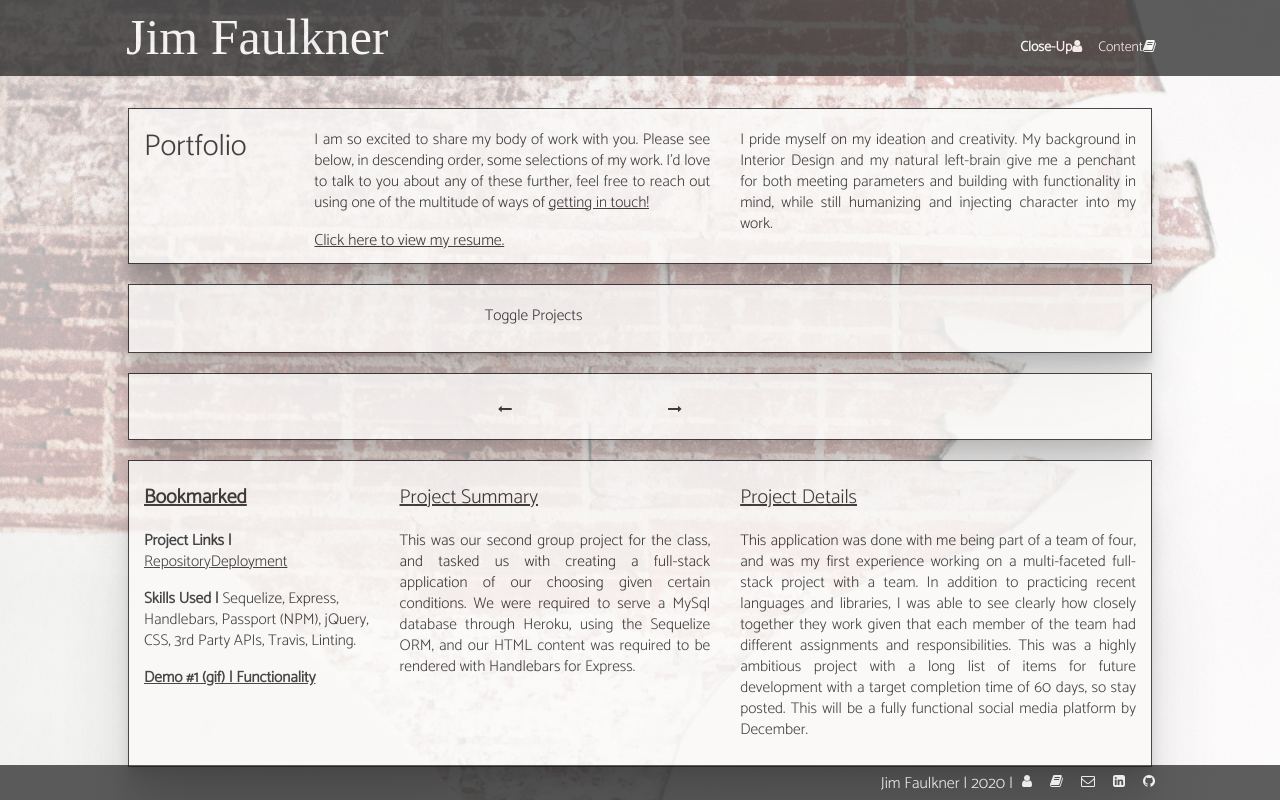
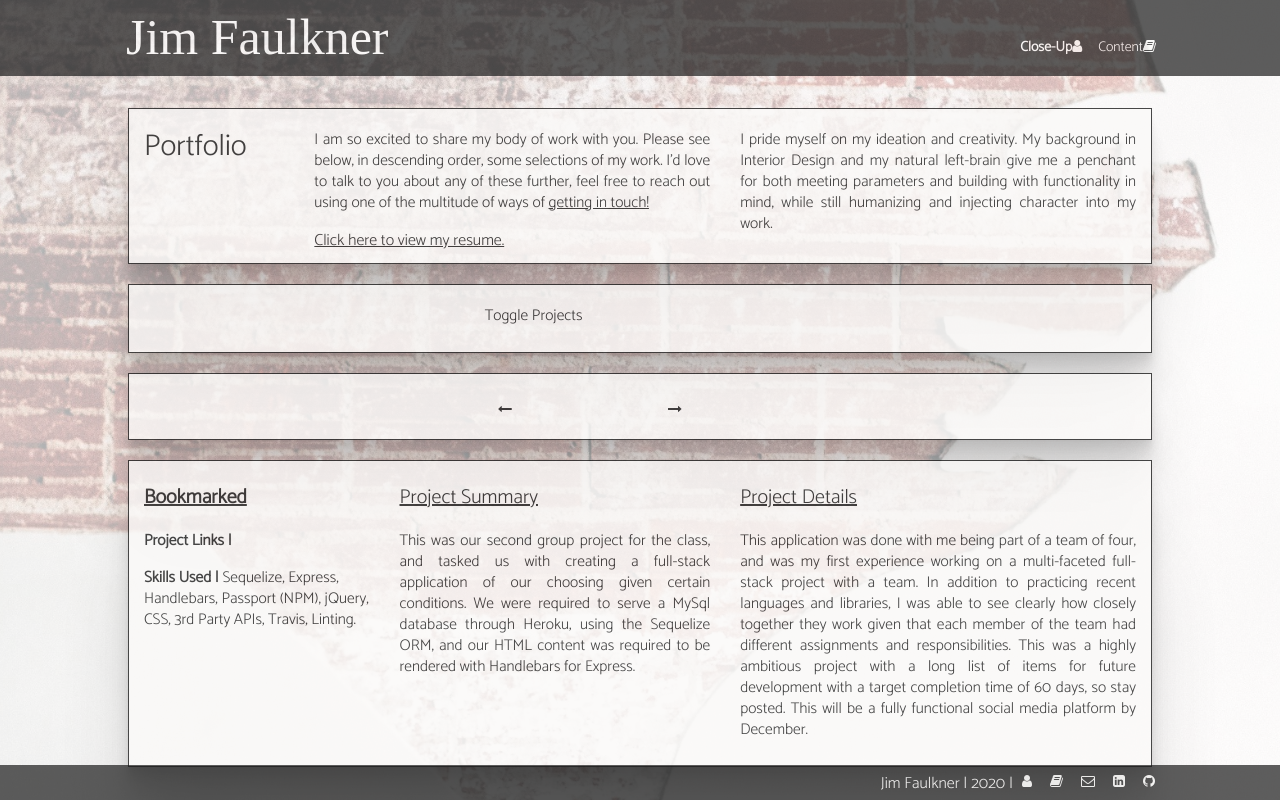
Before and after one commit to jhf1203/portfolio, a React (Create React App) app in the folder portfolio/: page /portfolio in a window 1280 px wide. Built offline with nearby package versions, Linux system fonts and the light colour scheme; a web font is replaced by a local one.

Commit message:
created additional components and their shells

```diff
--- /dev/null
+++ b/portfolio/src/components/DemoThumbnail.js
@@ -0,0 +1,14 @@
+import React from "react"
+
+// This will live in the modal div at the bottom of ProjectPage
+function DemoThumbnail () {
+
+    return (
+
+        <div>
+            {/* This will be an <img> tag from projects.demo-thumbnail that triggers the modal element that contains DemoContent */}
+        </div>
+    )
+}
+
+export default DemoThumbnail;
--- a/portfolio/src/components/Project.js
+++ /dev/null
@@ -1,42 +0,0 @@
-import React from "react"
-
-function Project () {
-
-    return (
-
-        <section className="row section-row">
-            <div className="col-md-3 col-folio">
-                <h3><strong>Bookmarked</strong></h3>
-                <p><strong>Project Links |</strong>
-                <a href="https://github.com/jhf1203/Project-2" target="_blank"> Repository</a>
-                <a href="https://project-2-team-2.herokuapp.com/" target="_blank">Deployment</a>
-                </p>
-
-                <p><strong>Skills Used |</strong> Sequelize, Express, Handlebars, Passport (NPM), jQuery, CSS, 3rd Party APIs,
-                Travis, Linting.</p>
-
-                <p id="bookmarked-nav" class="btn-link demo-link" href="#"><strong>Demo #1 (gif) | Functionality</strong>
-                </p>
-            </div>
-            <div className="col-md-4">
-                <h3>Project Summary</h3>
-                <p>This was our second group project for the class, and tasked us with creating a full-stack application of our
-                choosing given certain conditions. We were required to serve a MySql database through Heroku, using the
-                Sequelize ORM, and our HTML content was required to be rendered with Handlebars for Express.
-                </p>
-            </div>
-            <div className="col-md-5">
-                <h3>Project Details</h3>
-                <p>This application was done with me being part of a team of four, and was my first experience working on a
-                multi-faceted full-stack project with a team. In addition to practicing recent languages and libraries, I was
-                able to see clearly how closely together they work given that each member of the team had different
-                assignments and responsibilities. This was a highly ambitious project with a long list of items for future
-                development with a target completion time of 60 days, so stay posted. This will be a fully functional social
-                media platform by December.
-                </p>
-            </div>
-        </section>
-    )
-}
-
-export default Project
--- /dev/null
+++ b/portfolio/src/components/ProjectLinks.js
@@ -0,0 +1,14 @@
+import React from "react"
+
+// This will live in the modal div at the bottom of ProjectPage
+function ProjectLinks () {
+
+    return (
+
+        <div>
+            {/* This will be a series of <a> tags populated from projects.project-links */}
+        </div>
+    )
+}
+
+export default ProjectLinks;
--- /dev/null
+++ b/portfolio/src/components/ProjectMain.js
@@ -0,0 +1,52 @@
+import React from "react"
+import DemoThumbnail from "./DemoThumbnail"
+import ProjectLinks from "./ProjectLinks"
+
+function ProjectMain () {
+
+    return (
+
+        <div>
+            <section className="row section-row">
+                <div className="col-md-3 col-folio">
+                    <h3><strong>Bookmarked</strong></h3>
+                    <p><strong>Project Links |</strong>
+                    <ProjectLinks />
+                    </p>
+
+                    <p><strong>Skills Used |</strong> Sequelize, Express, Handlebars, Passport (NPM), jQuery, CSS, 3rd Party APIs,
+                    Travis, Linting.</p>
+
+                    <DemoThumbnail />
+
+                </div>
+                <div className="col-md-4">
+                    <h3>Project Summary</h3>
+                    <p>This was our second group project for the class, and tasked us with creating a full-stack application of our
+                    choosing given certain conditions. We were required to serve a MySql database through Heroku, using the
+                    Sequelize ORM, and our HTML content was required to be rendered with Handlebars for Express.
+                    </p>
+                </div>
+                <div className="col-md-5">
+                    <h3>Project Details</h3>
+                    <p>This application was done with me being part of a team of four, and was my first experience working on a
+                    multi-faceted full-stack project with a team. In addition to practicing recent languages and libraries, I was
+                    able to see clearly how closely together they work given that each member of the team had different
+                    assignments and responsibilities. This was a highly ambitious project with a long list of items for future
+                    development with a target completion time of 60 days, so stay posted. This will be a fully functional social
+                    media platform by December.
+                    </p>
+                </div>
+            </section>
+
+            <div class="demo-window">
+            <button class="btn-link close">
+            <i class="fa fa-window-close"></i>
+            </button>
+            <div class="demo-content"></div>
+            </div>
+        </div>
+    )
+}
+
+export default ProjectMain;
--- a/portfolio/src/components/pages/Portfolio.js
+++ b/portfolio/src/components/pages/Portfolio.js
@@ -1,6 +1,6 @@
 import React, { useState } from "react";
 import projects from "../../projects.json";
-import Project from "../Project";
+import ProjectMain from "../ProjectMain";
 
 
 
@@ -92,7 +92,7 @@ function manageToggleLeft () {
                 <div className="col-md-4"></div>
             </section>
 
-            <Project project={projects.portfolioIndex}/>
+            <ProjectMain project={projects.portfolioIndex}/>
 
             <div className="demo-window">
             <button className="btn-link close">
```
Also changed, not shown: portfolio/src/components/DemoContent.js (added, +14 -0 lines).
